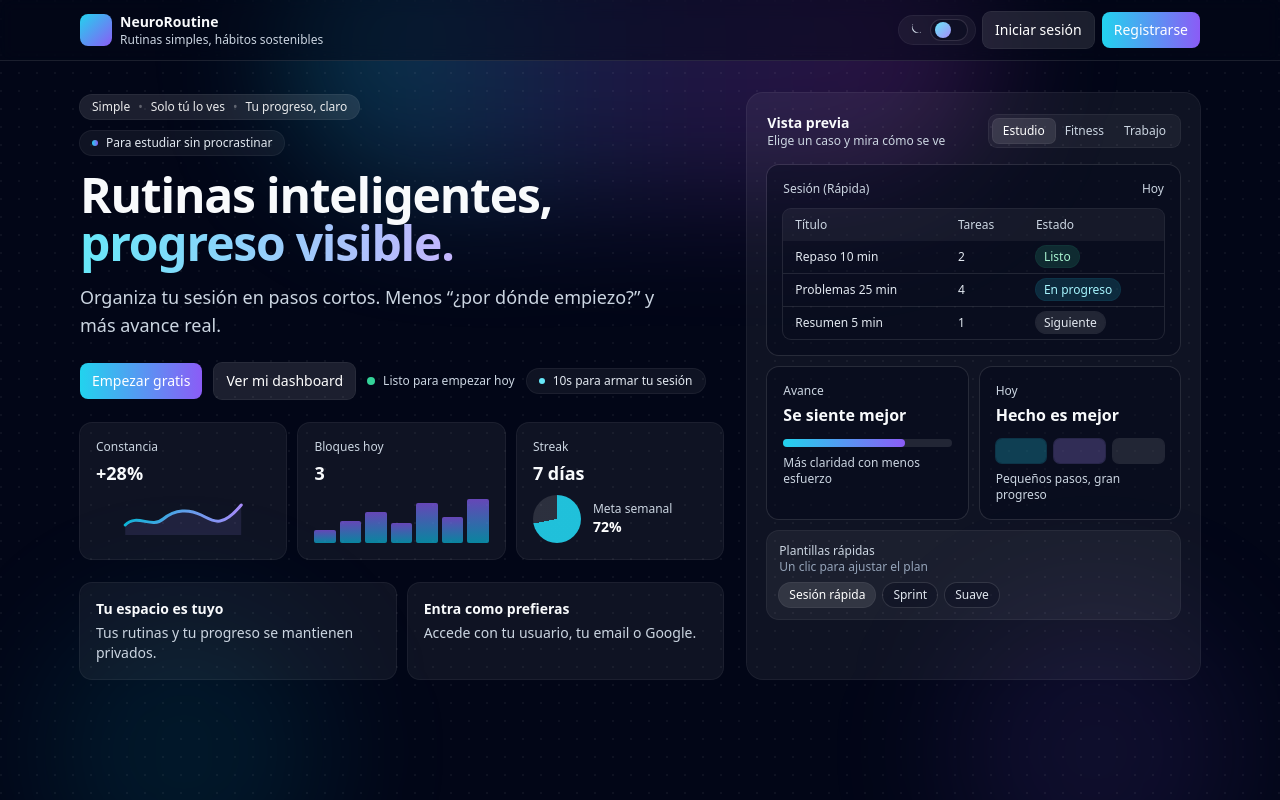
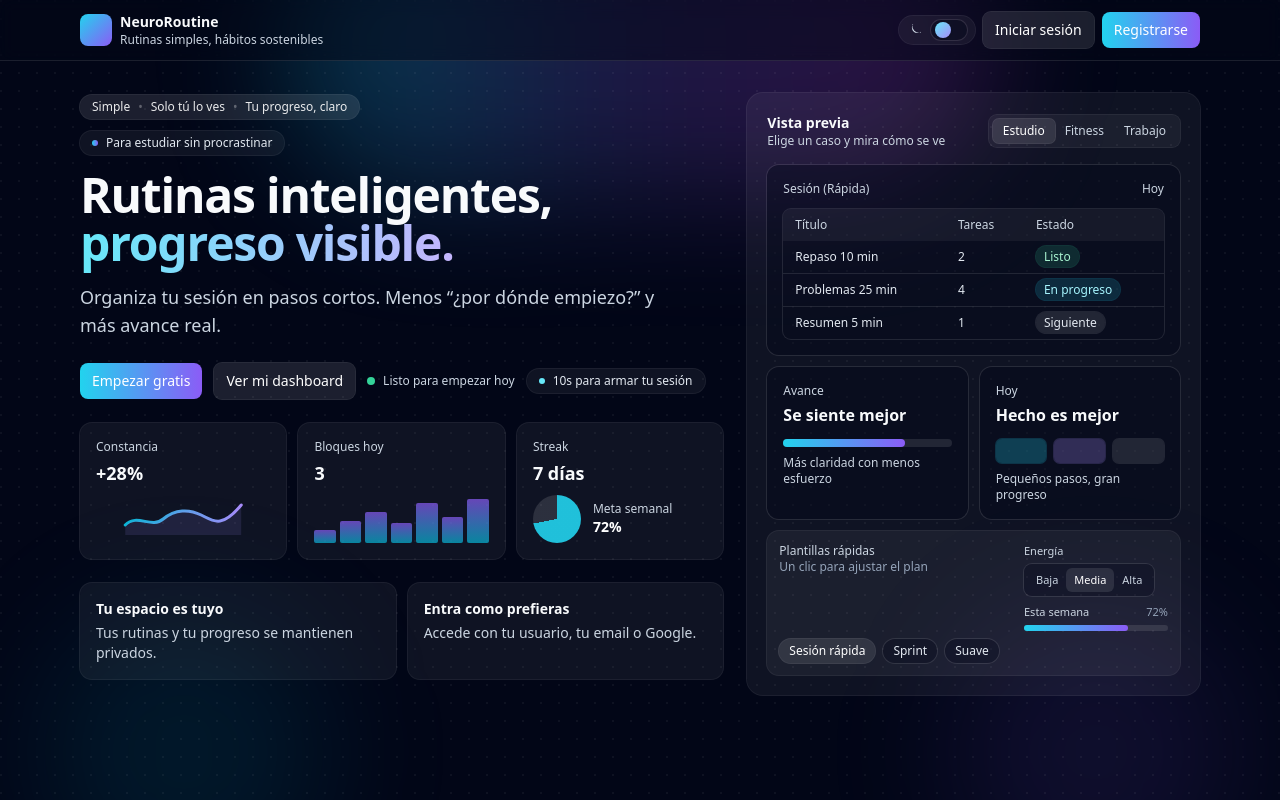
Before and after one commit to TomasPosada0626/Neuroroutine, a React (Vite) app in the folder frontend/: page / in a window 1280 px wide. Built offline with nearby package versions, Linux system fonts and the light colour scheme; no server answers.

Commit message:
Landing: add energy selector + mini weekly progress

```diff
--- a/frontend/src/pages/LandingPage.tsx
+++ b/frontend/src/pages/LandingPage.tsx
@@ -50,6 +50,19 @@ function MiniBars({ bars }: { bars: number[] }) {
 
 type UseCase = 'study' | 'fitness' | 'work'
 type Preset = 'starter' | 'sprint' | 'light'
+type EnergyLevel = 'low' | 'medium' | 'high'
+
+const presetForEnergy = (level: EnergyLevel): Preset => {
+  if (level === 'low') return 'light'
+  if (level === 'high') return 'sprint'
+  return 'starter'
+}
+
+const energyForPreset = (preset: Preset): EnergyLevel => {
+  if (preset === 'light') return 'low'
+  if (preset === 'sprint') return 'high'
+  return 'medium'
+}
 
 function UseCaseTabs({
   value,
@@ -110,6 +123,7 @@ function UseCaseTabs({
 export function LandingPage() {
   const [useCase, setUseCase] = useState<UseCase>('study')
   const [preset, setPreset] = useState<Preset>('starter')
+  const [energy, setEnergy] = useState<EnergyLevel>('medium')
   const theme = useUiStore((s) => s.theme)
   const [isSwitching, setIsSwitching] = useState(false)
   const switchTimerRef = useRef<number | null>(null)
@@ -125,6 +139,7 @@ export function LandingPage() {
   const handleUseCaseChange = (next: UseCase) => {
     setUseCase(next)
     setPreset('starter')
+    setEnergy('medium')
     setIsSwitching(true)
     if (switchTimerRef.current != null) {
       window.clearTimeout(switchTimerRef.current)
@@ -580,11 +595,71 @@ export function LandingPage() {
                 </div>
 
                 <div className={"rounded-xl p-3 " + (isDay ? 'bg-slate-50 ring-1 ring-slate-200' : 'bg-white/5 ring-1 ring-white/10')}>
-                  <div className="flex items-center justify-between">
-                    <div>
+                  <div className="flex items-start justify-between gap-3">
+                    <div className="min-w-0">
                       <div className={"text-xs " + panelMutedText}>Plantillas rápidas</div>
                       <div className={"text-xs " + (isDay ? 'text-slate-500' : 'text-slate-400')}>
                         Un clic para ajustar el plan
+                      </div>
+                    </div>
+
+                    <div className="shrink-0">
+                      <div className={"text-[11px] " + panelMutedText}>Energía</div>
+                      <div
+                        className={
+                          'mt-1 inline-flex rounded-lg p-1 ring-1 ' +
+                          (isDay ? 'bg-white ring-slate-200' : 'bg-slate-950/30 ring-white/10')
+                        }
+                        role="group"
+                        aria-label="Nivel de energía"
+                      >
+                        {(
+                          [
+                            { key: 'low' as const, label: 'Baja' },
+                            { key: 'medium' as const, label: 'Media' },
+                            { key: 'high' as const, label: 'Alta' },
+                          ]
+                        ).map((opt) => {
+                          const selected = energy === opt.key
+                          return (
+                            <button
+                              key={opt.key}
+                              type="button"
+                              onClick={() => {
+                                setEnergy(opt.key)
+                                setPreset(presetForEnergy(opt.key))
+                              }}
+                              className={
+                                'rounded-md px-2 py-1 text-[11px] font-medium motion-safe:transition motion-safe:duration-200 ' +
+                                (selected
+                                  ? isDay
+                                    ? 'bg-slate-900 text-white'
+                                    : 'bg-white/10 text-white'
+                                  : isDay
+                                    ? 'text-slate-600 hover:bg-slate-900/5 hover:text-slate-900'
+                                    : 'text-slate-300 hover:bg-white/5 hover:text-white')
+                              }
+                              aria-pressed={selected}
+                            >
+                              {opt.label}
+                            </button>
+                          )
+                        })}
+                      </div>
+
+                      <div className="mt-2">
+                        <div className={"flex items-center justify-between text-[11px] " + panelMutedText}>
+                          <span>Esta semana</span>
+                          <span className={isDay ? 'text-slate-500' : 'text-slate-400'}>
+                            {content.weeklyTargetPct}%
+                          </span>
+                        </div>
+                        <div className={"mt-1 h-1.5 w-36 rounded-full " + panelDivider}>
+                          <div
+                            className="h-1.5 rounded-full bg-gradient-to-r from-cyan-400 to-violet-500 motion-safe:transition-all motion-safe:duration-300"
+                            style={{ width: `${content.weeklyTargetPct}%` }}
+                          />
+                        </div>
                       </div>
                     </div>
                   </div>
@@ -596,7 +671,10 @@ export function LandingPage() {
                         <button
                           key={key}
                           type="button"
-                          onClick={() => setPreset(key)}
+                          onClick={() => {
+                            setPreset(key)
+                            setEnergy(energyForPreset(key))
+                          }}
                           className={
                             'rounded-full px-2.5 py-1 text-xs font-medium ring-1 motion-safe:transition motion-safe:duration-300 ' +
                             (selected
```
